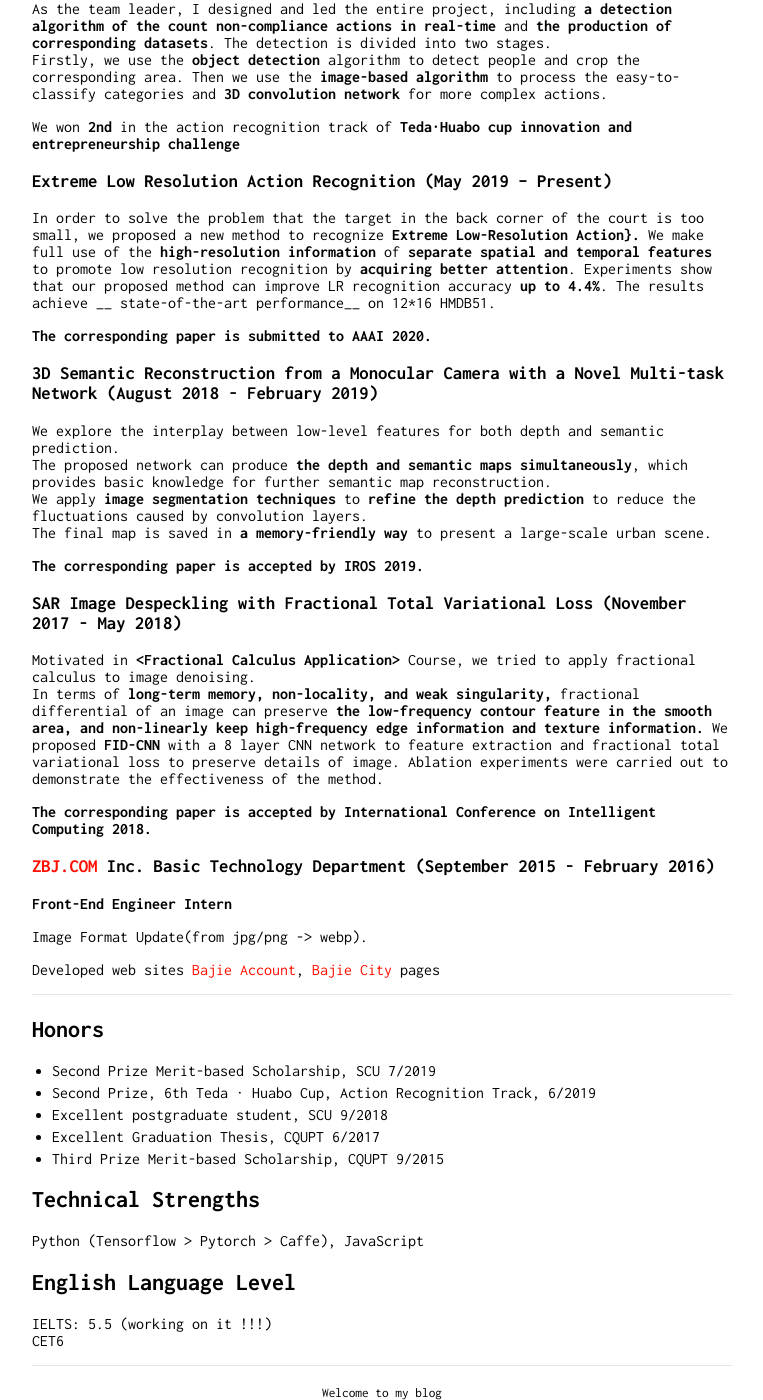
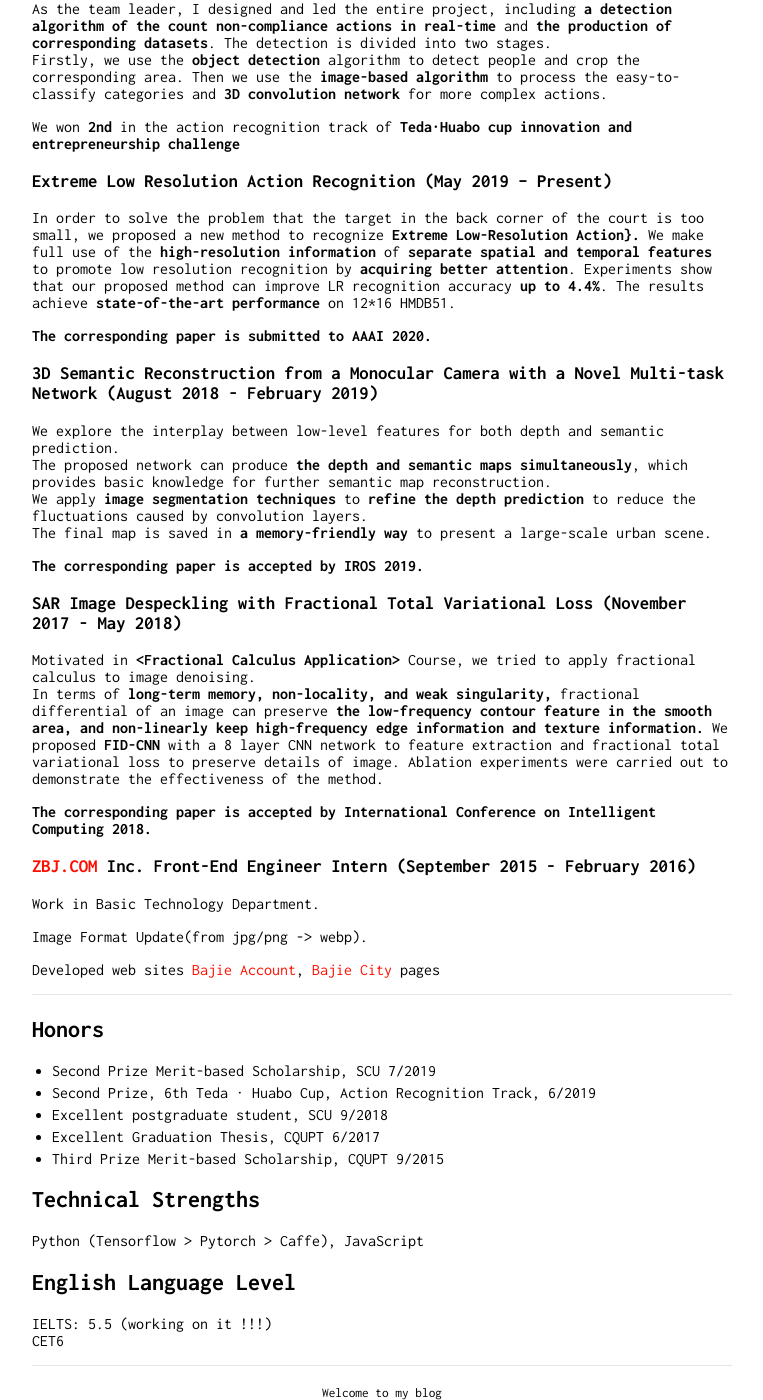
Before and after one commit to RaymondByc/raymondbyc-github.io, a Jekyll site: the page built from index.md, in a window 1280 px wide and 1400 px high, scrolled down 1085 px. Shown: the whole window, without its empty margins (258-1021 px from the left). Built offline with Jekyll 4.4.1, drawn with Linux system fonts in a browser that asks for light colours; our own code applies the rules of GitHub Pages for plain Markdown files.

Commit message:
index update.

```diff
--- a/index.md
+++ b/index.md
@@ -49,7 +49,7 @@ We won __2nd__ in the action recognition track of __Teda·Huabo cup innovation a
 
 In order to solve the problem that the target in the back corner of the court is too small, we proposed a new method to recognize __Extreme Low-Resolution Action}.__
 We make full use of the __high-resolution information__ of __separate spatial and temporal features__ to promote low resolution recognition by __acquiring better attention__.
-Experiments show that our proposed method can improve LR recognition accuracy __up to 4.4%__. The results achieve __ state-of-the-art performance__ on 12*16 HMDB51.
+Experiments show that our proposed method can improve LR recognition accuracy __up to 4.4%__. The results achieve __state-of-the-art performance__ on 12*16 HMDB51.
 
 __The corresponding paper is submitted to AAAI 2020.__
 
@@ -70,8 +70,10 @@ Ablation experiments were carried out to demonstrate the effectiveness of the me
 
 __The corresponding paper is accepted by International Conference on Intelligent Computing 2018.__
 
-### [ZBJ.COM](https://zbj.com) Inc.  Basic Technology Department (September 2015 - February 2016)
-__Front-End Engineer Intern__
+### [ZBJ.COM](https://zbj.com) Inc.   Front-End Engineer Intern (September 2015 - February 2016)
+
+
+Work in Basic Technology Department.
 
 Image Format Update(from jpg/png -> webp).
 
```
